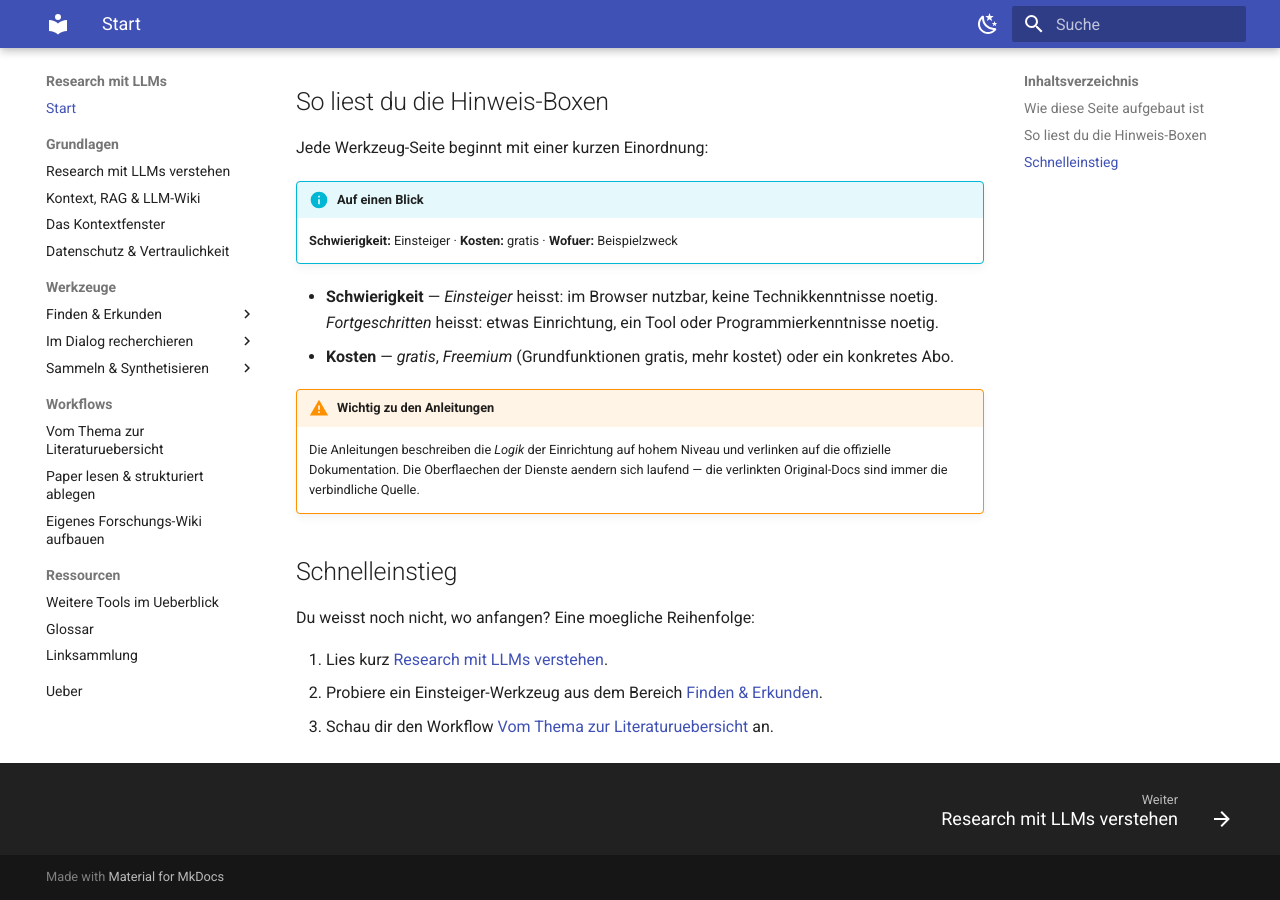
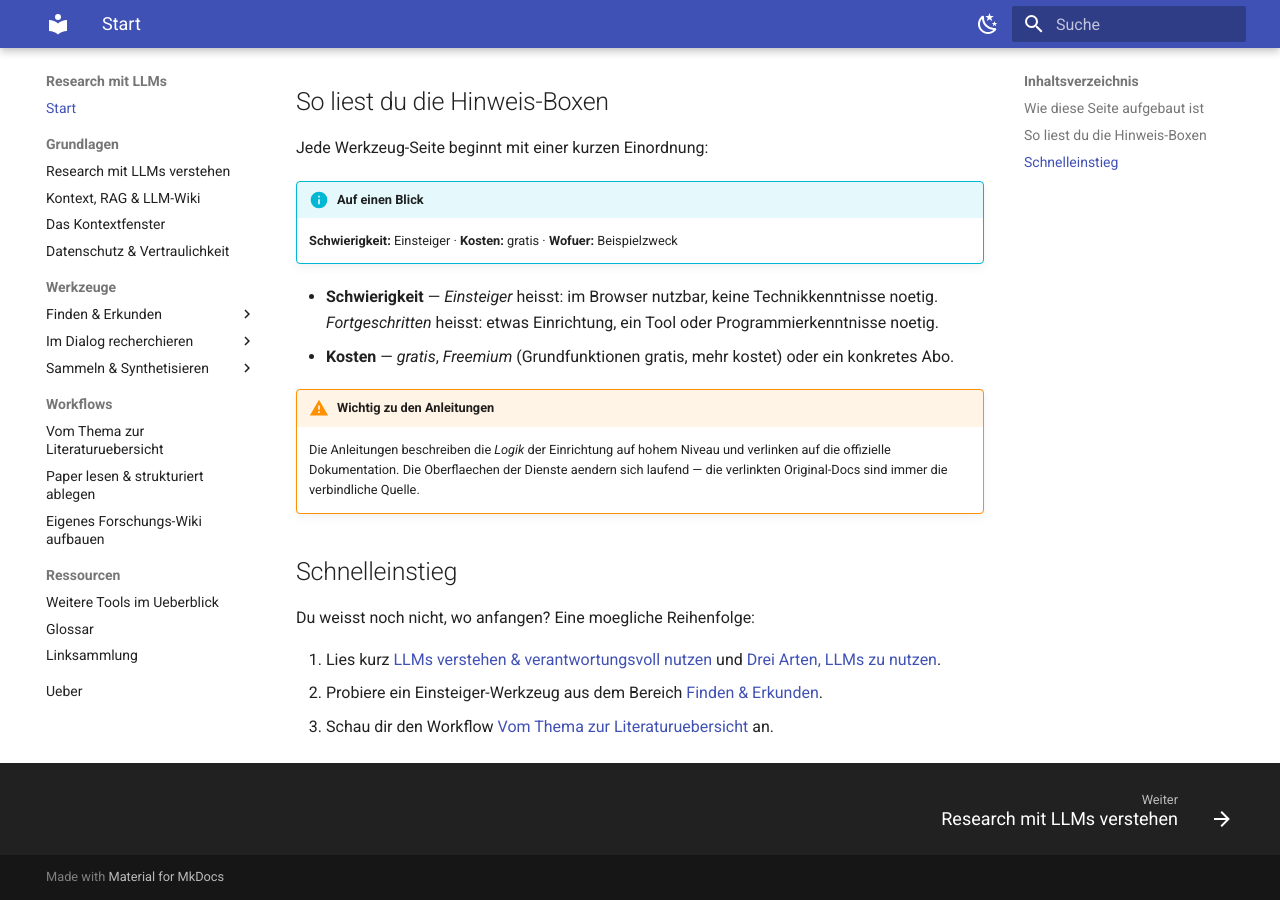
Before and after one commit to maxandul/research-mit-llms, an MkDocs documentation site: the page built from docs/index.md, in a window 1280 px wide and 900 px high, scrolled down 605 px. Built offline with MkDocs 1.6.1 and Material for MkDocs 9.7.7, drawn with Linux system fonts in a browser that asks for light colours.

Commit message:
Update quick start section with new LLM resources

```diff
--- a/docs/index.md
+++ b/docs/index.md
@@ -43,7 +43,8 @@ Jede Werkzeug-Seite beginnt mit einer kurzen Einordnung:
 
 Du weisst noch nicht, wo anfangen? Eine moegliche Reihenfolge:
 
-1. Lies kurz [Research mit LLMs verstehen](grundlagen/llm-research.md).
+1. Lies kurz [LLMs verstehen & verantwortungsvoll nutzen](grundlagen/llms-verstehen.md)
+   und [Drei Arten, LLMs zu nutzen](grundlagen/llm-research.md).
 2. Probiere ein Einsteiger-Werkzeug aus dem Bereich
    [Finden & Erkunden](werkzeuge/finden/semantic-scholar.md).
 3. Schau dir den Workflow
```
